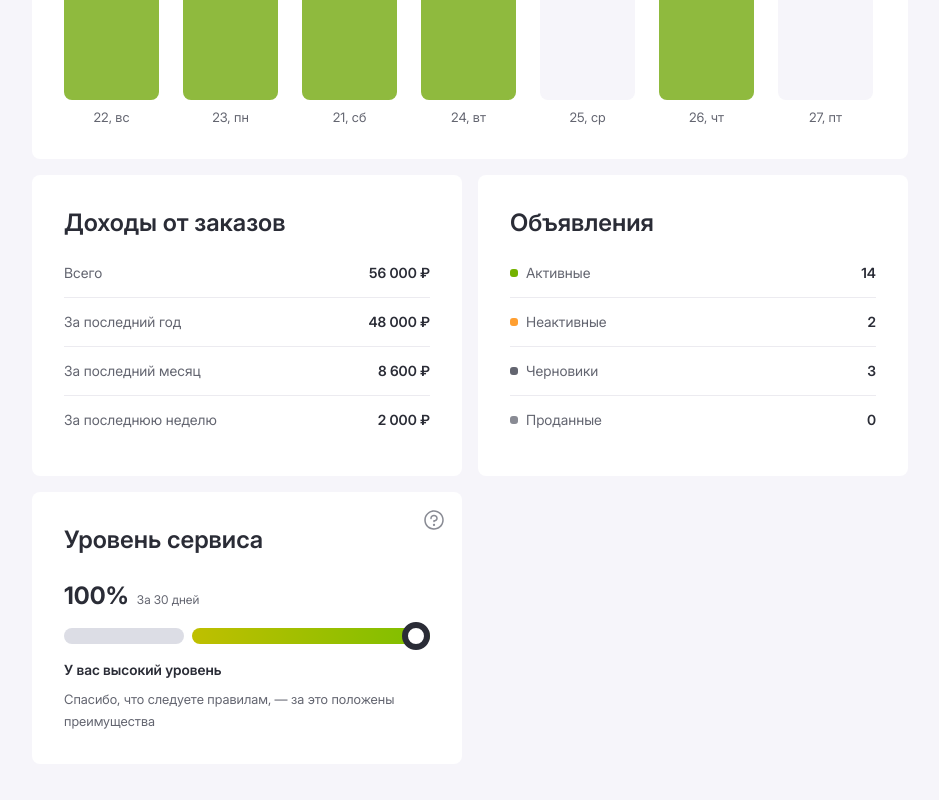
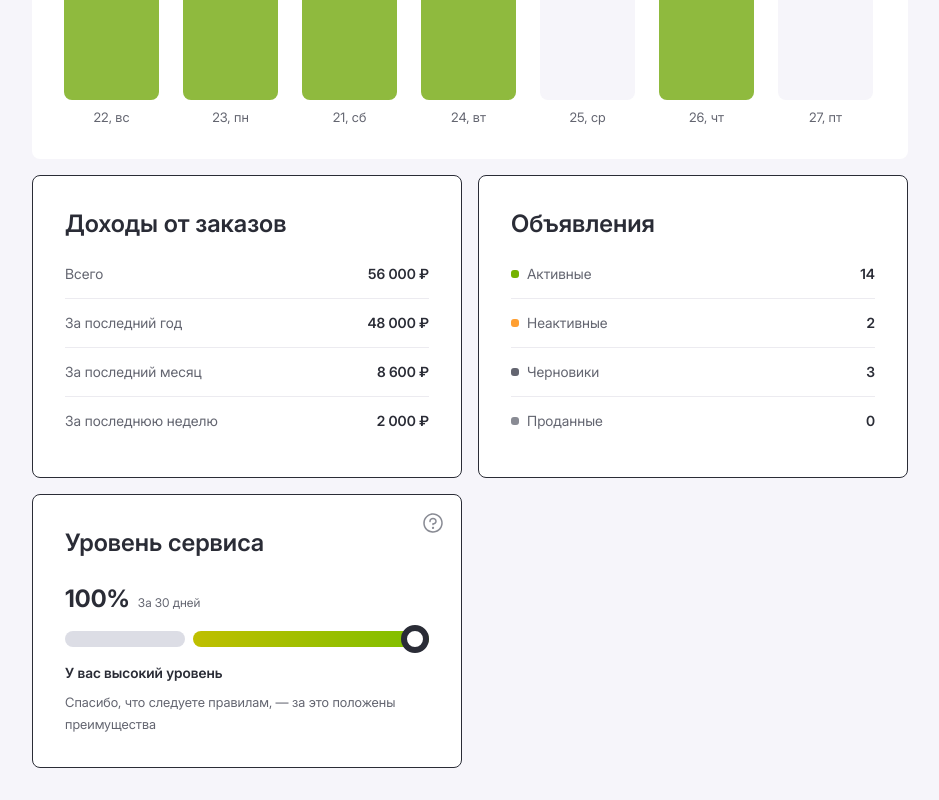
Before and after one commit to stpkkk/revoluterra-test, a React (Vite) app: page / in a window 1280 px wide. Shown: the part 432-1232 px from the top of the page, without its empty margins (0-939 px from the left). Built offline with nearby package versions, Linux system fonts and the light colour scheme.

Commit message:
refactror: Card wrapper component implement

```diff
--- /dev/null
+++ b/src/components/Card.tsx
@@ -0,0 +1,26 @@
+import { ReactNode } from 'react';
+import { Tooltip } from './Tooltip';
+
+type CardProps = {
+  children: ReactNode;
+  title: string;
+  isTooltip?: boolean;
+  tooltipText?: string;
+};
+
+export default function Card({
+  children,
+  title,
+  isTooltip,
+  tooltipText,
+}: CardProps) {
+  return (
+    <article className="hover:border-red border-transparen hover:border relative p-8 bg-white border rounded-lg">
+      {isTooltip && tooltipText && <Tooltip text={tooltipText} />}
+
+      <h2 className="text-2xl font-semibold">{title}</h2>
+
+      {children}
+    </article>
+  );
+}
--- a/src/components/CardList.tsx
+++ b/src/components/CardList.tsx
@@ -1,4 +1,5 @@
 import React from 'react';
+import Card from './Card';
 
 interface Item {
   id: number;
@@ -15,8 +16,7 @@ interface CardListProps {
 
 export default function CardList({ title, items, renderItem }: CardListProps) {
   return (
-    <article className="rounded-lg bg-white p-8">
-      <h2 className="text-2xl">{title}</h2>
+    <Card title={title}>
       <ul className="mt-2.5 list-decimal">
         {items.map((item, index) => (
           <li
@@ -29,6 +29,6 @@ export default function CardList({ title, items, renderItem }: CardListProps) {
           </li>
         ))}
       </ul>
-    </article>
+    </Card>
   );
 }
--- a/src/components/RangeInput.tsx
+++ b/src/components/RangeInput.tsx
@@ -1,9 +1,11 @@
-import { ChangeEvent } from 'react';
+import type { ChangeEvent } from 'react';
 
-type RageInputProps = {
+type RangeInputProps = {
   level: number;
   min: string;
   max: string;
+  step?: number;
+  label: string;
   thumbColor: string;
   handleChange: (e: ChangeEvent<HTMLInputElement>) => void;
   trackGradientColorStart: string;
@@ -14,23 +16,26 @@ export default function RangeInput({
   level,
   min,
   max,
+  step,
+  label,
   thumbColor,
   handleChange,
   trackGradientColorStart,
   trackGradientColorEnd,
-}: RageInputProps) {
+}: RangeInputProps) {
   return (
     <input
-      className={`[&::-webkit-slider-thumb]:border-${thumbColor} h-4 w-full cursor-pointer appearance-none rounded-full [&::-moz-range-thumb]:rounded-full [&::-webkit-slider-thumb]:h-7 [&::-webkit-slider-thumb]:w-7 [&::-webkit-slider-thumb]:appearance-none [&::-webkit-slider-thumb]:rounded-full [&::-webkit-slider-thumb]:border-[6px] [&::-webkit-slider-thumb]:bg-white`}
+      className={`h-4 w-full cursor-pointer appearance-none rounded-full bg-[#dcdde5] [&::-moz-range-thumb]:h-7 [&::-moz-range-thumb]:w-7 [&::-moz-range-thumb]:appearance-none [&::-moz-range-thumb]:rounded-full [&::-moz-range-thumb]:border-[6px] [&::-moz-range-thumb]:bg-white [&::-webkit-slider-thumb]:h-7 [&::-webkit-slider-thumb]:w-7 [&::-webkit-slider-thumb]:appearance-none [&::-webkit-slider-thumb]:rounded-full [&::-webkit-slider-thumb]:border-[6px] [&::-webkit-slider-thumb]:bg-white [&::-webkit-slider-thumb]:border-${thumbColor}`}
+      style={{
+        background: `linear-gradient(to right, ${trackGradientColorStart} 0%, ${trackGradientColorEnd} 100%, #dcdde5 100%, #dcdde5 100%)`,
+      }}
       value={level}
       onChange={handleChange}
       type="range"
       min={min}
+      step={step}
       max={max}
-      aria-label="Уровень сервиса"
-      style={{
-        background: `linear-gradient(to right, ${trackGradientColorStart} 0%, ${trackGradientColorEnd} ${level}%, #dcdde5 ${level}%, #dcdde5 100%)`,
-      }}
+      aria-label={label}
     />
   );
 }
--- a/src/components/ServiceLevel.tsx
+++ b/src/components/ServiceLevel.tsx
@@ -1,6 +1,6 @@
 import { useState } from 'react';
-import { Tooltip } from './Tooltip';
 import RangeInput from './RangeInput';
+import Card from './Card';
 
 export default function ServiceLevel() {
   const [level, setLevel] = useState<number>(100);
@@ -8,13 +8,12 @@ export default function ServiceLevel() {
   function handleChangeLevel(e: React.ChangeEvent<HTMLInputElement>) {
     setLevel(+e.target.value);
   }
-
   return (
-    <article className="relative p-8 bg-white rounded-lg">
-      <Tooltip text="Lorem ipsum dolor sit, amet consectetur adipisicing elit. Velit necessitatibus ipsam rerum odio, vero quaerat tenetur neque placeat repudiandae quae!" />
-
-      <h2 className="text-2xl">Уровень сервиса</h2>
-
+    <Card
+      title="Уровень сервиса"
+      isTooltip={true}
+      tooltipText="Lorem ipsum dolor sit amet consectetur adipisicing elit. Aliquam, unde?"
+    >
       <div className="mt-6 flex min-w-[55px] place-items-baseline gap-2">
         <span className="text-2xl font-bold">{level}%</span>
         <span className="text-secondary text-xs"> За 30 дней</span>
@@ -26,6 +25,7 @@ export default function ServiceLevel() {
           level={level}
           min="0"
           max="100"
+          label="Уровень сервиса"
           handleChange={handleChangeLevel}
           thumbColor="green"
           trackGradientColorStart="#BFBF00"
@@ -38,6 +38,6 @@ export default function ServiceLevel() {
       <p className="text-secondary text-[13px]">
         Спасибо, что следуете правилам, — за это положены преимущества
       </p>
-    </article>
+    </Card>
   );
 }
--- a/src/components/Tooltip.tsx
+++ b/src/components/Tooltip.tsx
@@ -25,7 +25,7 @@ export function Tooltip({ text }: TooltipProps) {
         />
       </button>
       {isVisible && (
-        <div className="text-primary absolute z-10 w-64 p-2 mt-2 text-sm bg-white rounded-lg shadow-lg">
+        <div className="text-primary absolute right-0 z-10 w-64 p-2 mt-2 text-sm bg-white rounded-lg shadow-2xl">
           {text}
         </div>
       )}
--- a/src/index.css
+++ b/src/index.css
@@ -38,35 +38,9 @@
   --color-secondary: #636570;
   --color-light-green: #8fba3e;
   --color-green: #74b200;
-  --color-red: #f33939
-    /* --shadow-primary: 0 7px 25px rgba(100, 100, 111, 0.2); */;
+  --color-red: #f33939;
 }
 
 body {
-  @apply text-primary bg-bg-grey font-primary px-8 leading-[140%];
+  @apply text-primary bg-bg-grey font-primary px-8 leading-[140%] antialiased;
 }
-
-h1,
-h2 {
-  @apply font-semibold;
-}
-
-.range-input {
-  -webkit-appearance: none;
-  appearance: none;
-  width: 100%;
-  height: 16px;
-  border-radius: 9999px;
-  outline: none;
-}
-
-/* .range-input::-webkit-slider-thumb {
-  -webkit-appearance: none;
-  appearance: none;
-  width: 28px;
-  height: 28px;
-  background: white;
-  border: 6px solid #74b200;
-  border-radius: 50%;
-  cursor: pointer;
-} */
```
